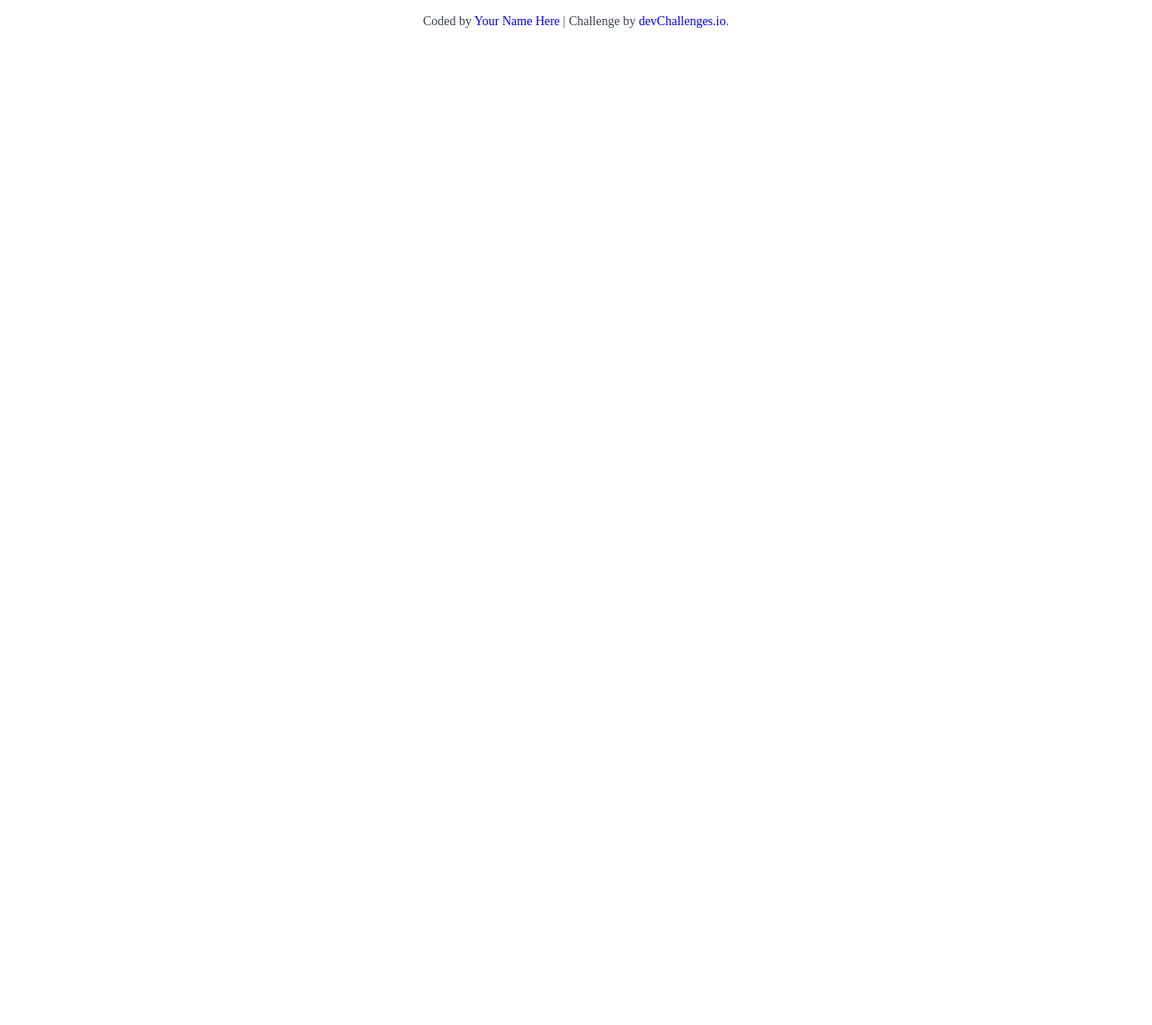
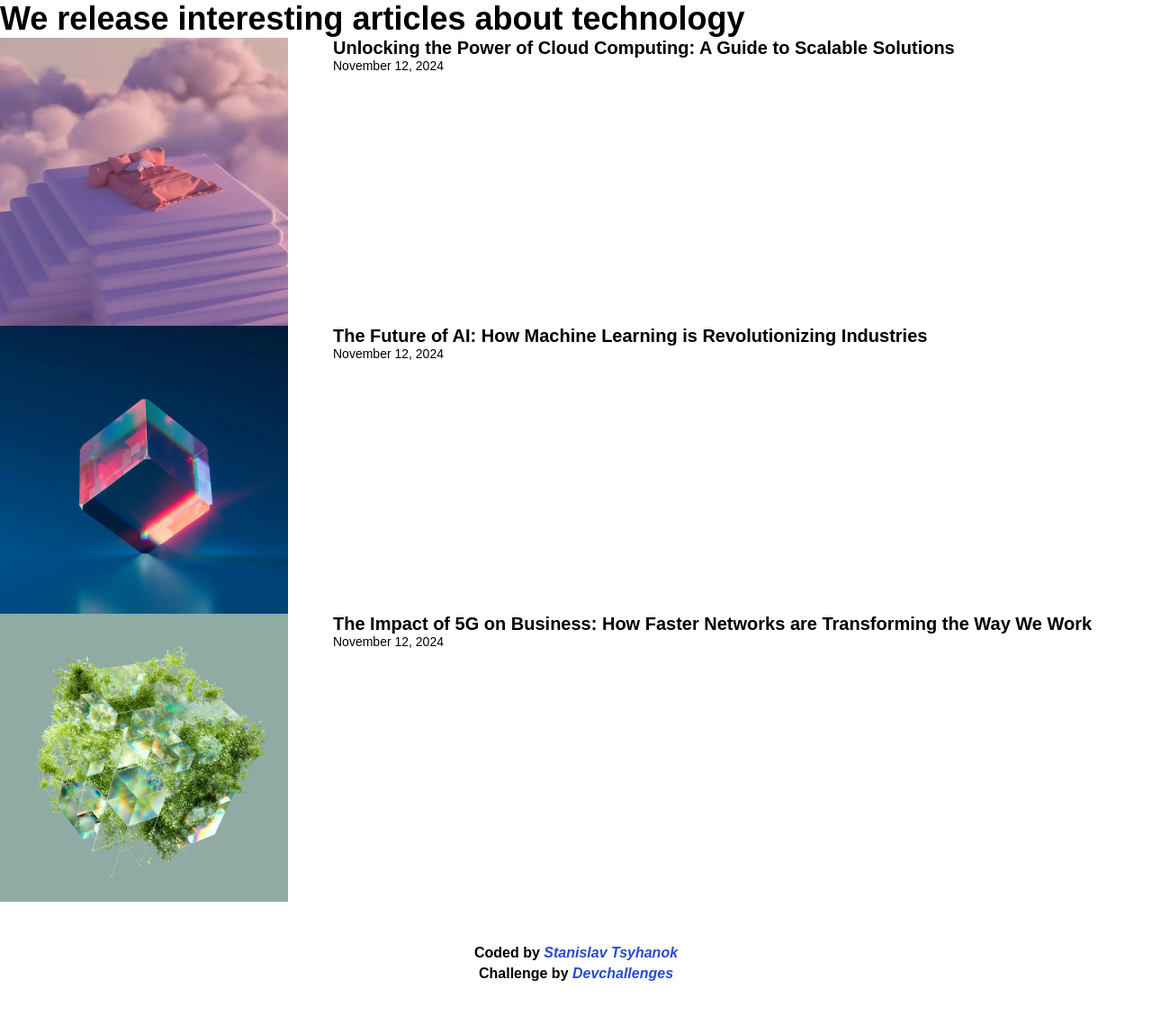
Before and after one commit to Stif351/simple-article-listing, a plain HTML site: page index.html in a window 1280 px wide. Shown: the whole page at 90% size. Before the commit the page ends 816 px from the top, so only its background shows below. Drawn offline with Linux system fonts and the light colour scheme.

Commit message:
Add font

```diff
--- a/index.html
+++ b/index.html
@@ -3,66 +3,73 @@
   <head>
     <meta charset="UTF-8" />
     <meta name="viewport" content="width=device-width, initial-scale=1.0" />
-
+    <meta
+      name="description"
+      content="Mary's simple recipe for maple bacon donuts
+           makes a sticky, sweet treat with just a hint
+           of salt that you'll keep coming back for."
+    />
     <link
       rel="icon"
       href="resources/favicon.ico"
       type="image/x-icon"
       sizes="96x96"
     />
-
+    <link rel="stylesheet" href="./styles/styles.css" />
     <title>Simple Article Listing | devChallenges.io</title>
-
-    <!--You are welcome to delete these styles or modify them in your own stylesheet -->
-    <style>
-      * {
-        margin: 0;
-        padding: 0;
-        box-sizing: border-box;
-      }
-
-      body {
-        height: 100vh;
-      }
-
-      .author-info {
-        font-size: 14px;
-        text-align: center;
-        margin-top: 16px;
-        color: rgb(55, 65, 81);
-      }
-
-      .author-info a {
-        text-decoration: none;
-      }
-    </style>
   </head>
   <body>
-    <!--
+    <main class="container">
+      <h1>We release interesting articles about technology</h1>
 
-      We release interesting articles about technology
+      <section class="card1">
+        <img src="./resources/photo_1@2x.png" alt="cloud-cub" />
+        <div class="description">
+          <h3>
+            Unlocking the Power of Cloud Computing: A Guide to Scalable
+            Solutions
+          </h3>
+          <p class="data">November 12, 2024</p>
+        </div>
+      </section>
+      <section class="card2">
+        <img src="./resources/photo_2@2x.png" alt="green-cub" />
+        <div class="description">
+          <h3>
+            The Future of AI: How Machine Learning is Revolutionizing Industries
+          </h3>
+          <p class="data">November 12, 2024</p>
+        </div>
+      </section>
+      <section class="card3">
+        <img src="./resources/photo_3@2x.png" alt="blue-cub" />
+        <div class="description">
+          <h3>
+            The Impact of 5G on Business: How Faster Networks are Transforming
+            the Way We Work
+          </h3>
+          <p class="data">November 12, 2024</p>
+        </div>
+      </section>
+    </main>
 
-      Unlocking the Power of Cloud Computing
-
-      A Guide to Scalable Solutions
-
-      November 12, 2024
-
-      The Future of AI
-
-      How Machine Learning is Revolutionizing Industries
-
-      The Impact of 5G on Business
-
-      How Faster Networks are Transforming the Way We Work
-
-    -->
-
-    <div class="author-info">
-      Coded by <a href="#">Your Name Here</a> | Challenge by
-      <a href="https://www.devchallenges.io?ref=challenge" target="_blank"
-        >devChallenges.io</a
-      >.
-    </div>
+    <footer>
+      <div class="attribution">
+        <p>
+          Coded by
+          <a
+            href="https://github.com/Stif351/simple-artical-listing.git"
+            target="_blank"
+            >Stanislav Tsyhanok</a
+          >
+        </p>
+        <p>
+          Challenge by
+          <a href="https://www.devchallenges.io?ref=challenge" target="_blank"
+            >Devchallenges</a
+          >
+        </p>
+      </div>
+    </footer>
   </body>
 </html>
--- a/styles/styles.css
+++ b/styles/styles.css
@@ -11,19 +11,56 @@
     --second-color: #D9D9D9;
     --grey-black: #4d5562;
     --black: #000;
+     --blue: #284bce;
 }
 
-/*
-Poppins - Heading
-600 - Semibold
-36px | 2.25rem
-https://fonts.google.com/specimen/Poppins
-Poppins - Small Heading
-600 - Semibold
-20px | 1.25rem
-https://fonts.google.com/specimen/Poppins
-Poppins - Small text
-500 - Medium
-14px | 0.875rem
-https://fonts.google.com/specimen/Poppins
- */
+@font-face {
+  font-family: "Montserrat", sans-serif;
+  src: url(../font/Montserrat-Bold.ttf);
+}
+
+html{
+     font-family: "Montserrat", sans-serif;
+     font-size: 16px;
+}
+section{
+    display: flex;
+    gap: 50px;
+}
+h1{
+    font-weight: 600;
+    font-size: 2.25rem;
+}
+h3{
+    font-size: 1.25rem;
+    font-weight: 600;
+}
+.data{
+    font-size: 0.875rem;
+    font-weight: 500;
+}
+
+
+
+
+
+ /* ================  FOOTER  ============== */
+
+footer {
+  padding: 3rem 0;
+}
+.attribution {
+  display: flex;
+  flex-direction: column;
+  align-items: center;
+  gap: 5px;
+  font-size: 1rem;
+}
+.attribution p {
+  font-weight: 600;
+}
+.attribution a {
+  font-style: italic;
+  text-decoration: none;
+  color: var(--blue);
+}
```
Also changed, not shown: fonts/Montserrat-Bold.ttf (added).
